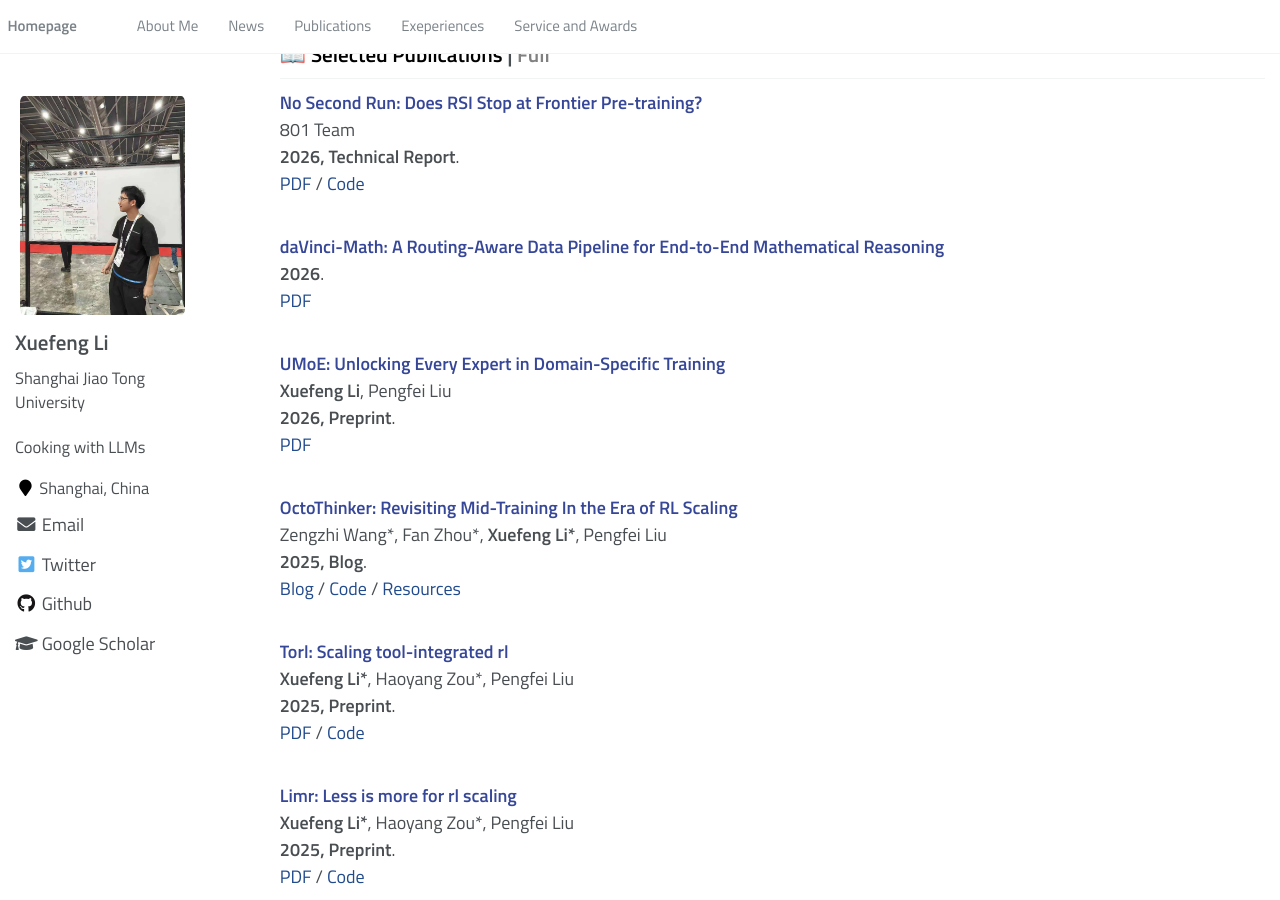
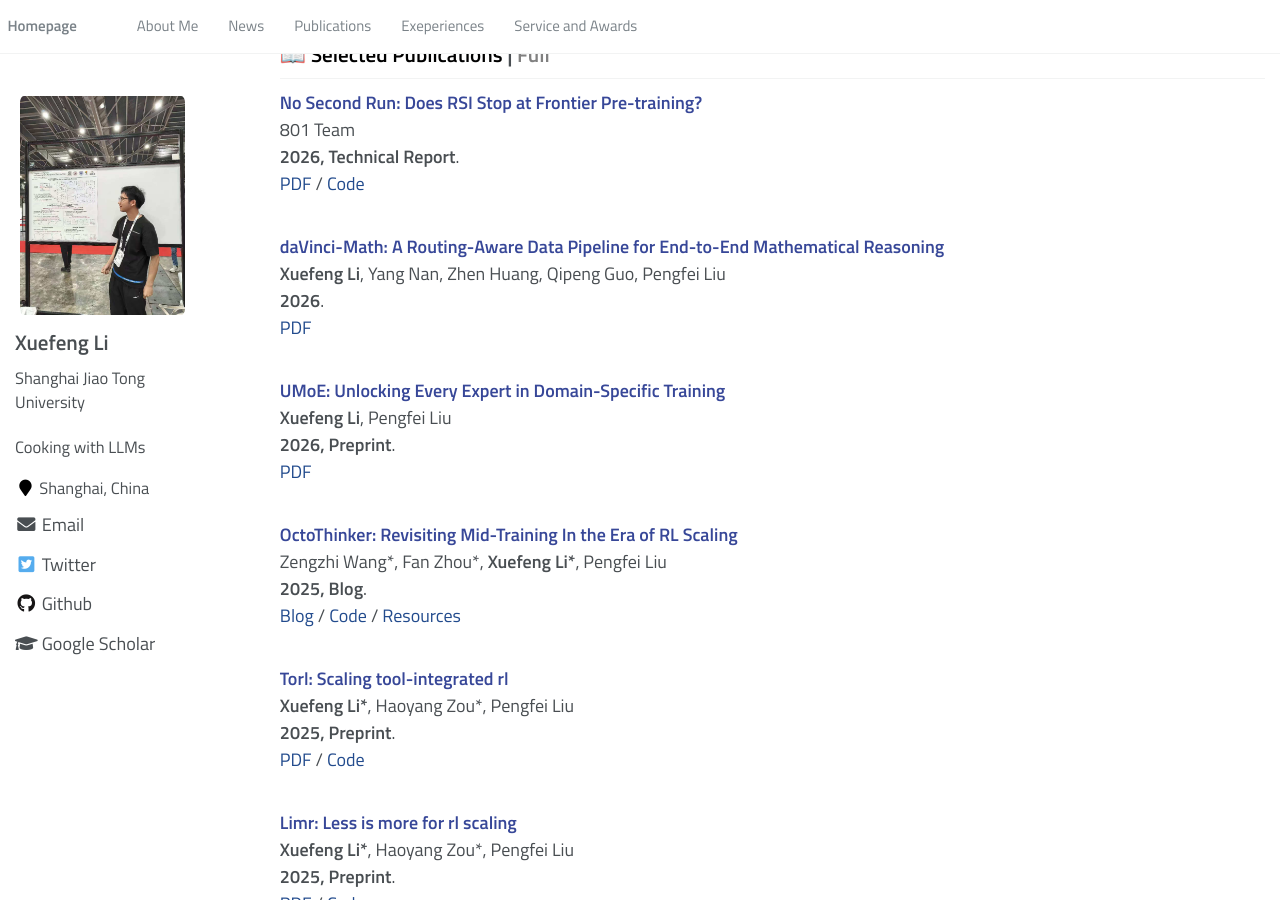
Before and after one commit to lixuefeng02/lixuefeng02.github.io, a Jekyll site: the page built from _pages/about.md, in a window 1280 px wide and 900 px high, scrolled down 598 px. Built offline with Jekyll 4.4.1, drawn with Linux system fonts in a browser that asks for light colours; a style sheet for code colours, icons or effects is not loaded.

Commit message:
Add daVinci-Math publication authors

```diff
--- a/_includes/publications.md
+++ b/_includes/publications.md
@@ -29,6 +29,7 @@
 
 <div class="paper-box-text" data-selected="true" markdown="1">
 <strong><font color="#374798">daVinci-Math: A Routing-Aware Data Pipeline for End-to-End Mathematical Reasoning</font></strong>\\
+**Xuefeng Li**, Yang Nan, Zhen Huang, Qipeng Guo, Pengfei Liu \\
 **2026**. <br>
 <a href="https://openreview.net/pdf?id=SoSTI5Dxol" style="pdf"><span>PDF</span></a> \\
 <br>
```
